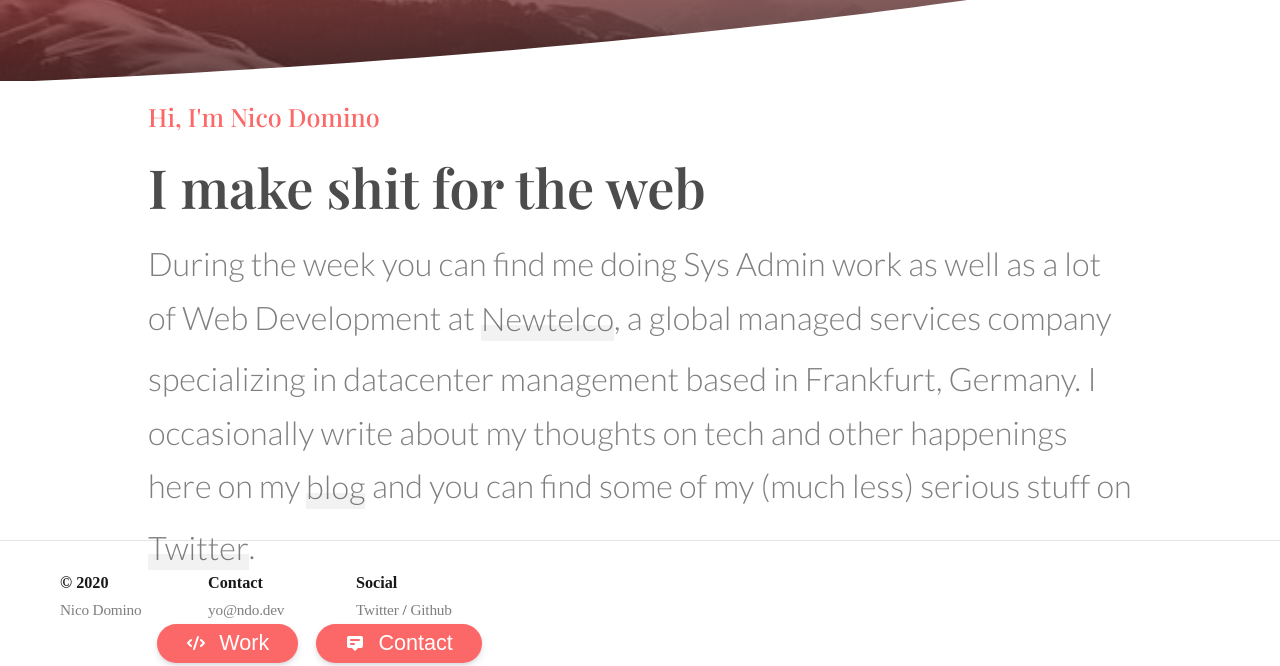
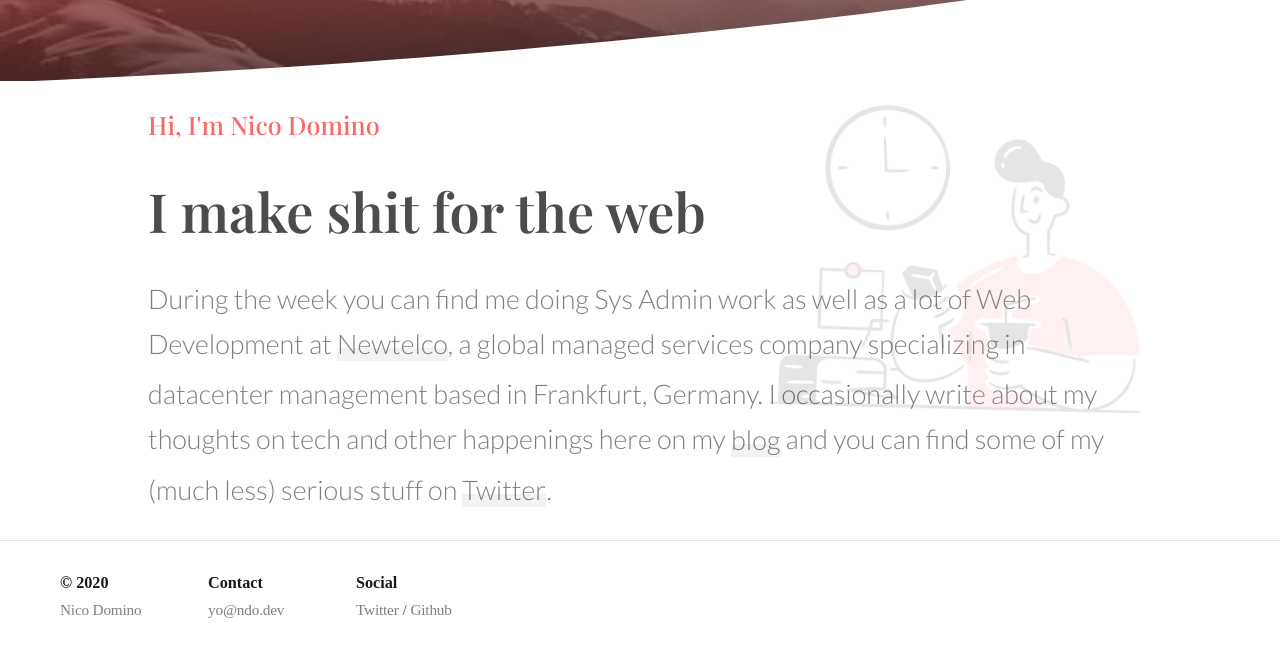
Before and after one commit to ndom91/home2020, a Gatsby site: page / in a window 1280 px wide. Shown: the part 149-815 px from the top of the page. Built offline with nearby package versions, Linux system fonts and the light colour scheme; Gatsby itself is replaced by a stand-in of ours; some packages are replaced by stand-ins of ours; a web font is replaced by a local one.

Commit message:
update: homepage illustration

```diff
--- a/src/components/Header.tsx
+++ b/src/components/Header.tsx
@@ -40,7 +40,7 @@ const HeaderWrapper: any = styled.header`
     padding: 0.5rem 1rem 0.5rem;
   }
   @media ${media.small} {
-    padding: 1rem 0.5rem 2rem;
+    padding: 1rem 0.5rem 0rem;
   }
 `
 
--- a/src/components/Layout.tsx
+++ b/src/components/Layout.tsx
@@ -61,7 +61,7 @@ const GlobalStyle = createGlobalStyle`
 `
 
 const Footer = styled.footer`
-  position: absolute;
+  position: fixed;
   bottom: 0;
   width: 100%;
   display: flex;
@@ -104,6 +104,12 @@ const FooterSection = styled.div`
     color: ${theme.colors.grey.light};
     display: inline;
     letter-spacing: -0.2px;
+  }
+  @media ${media.medium} {
+    margin: 20px;
+  }
+  @media ${media.small} {
+    margin: 10px;
   }
 `
 
--- a/src/pages/index.tsx
+++ b/src/pages/index.tsx
@@ -8,6 +8,7 @@ import theme from '../../config/Theme'
 import config from '../../config/SiteConfig'
 import { media } from '../utils/media'
 import { Header } from '../components/Header'
+import office from '../../static/assets/office.svg'
 
 const Homepage = styled.main`
   display: flex;
@@ -23,6 +24,7 @@ const Homepage = styled.main`
   @media ${media.small} {
     height: 100%;
     flex-direction: column;
+    margin-bottom: 100px;
   }
 `
 
@@ -95,14 +97,13 @@ const HeaderText: any = styled.h3`
   }
 `
 const SubHeader: any = styled.div`
-  font-size: 1.8rem;
   font-weight: 300;
   font-family: ${config.sanSerifFontFamily};
   color: ${theme.colors.grey.light};
   margin-bottom: 20px;
 
   @media ${media.large} {
-    font-size: 1.6rem;
+    font-size: 1.5rem;
   }
   @media ${media.medium} {
     font-size: 1.3rem;
@@ -119,7 +120,7 @@ const SubHeader: any = styled.div`
     box-shadow: 0 0 1px rgba(0, 0, 0, 0);
     position: relative;
     overflow: hidden;
-    height: 60px;
+    height: 50px;
 
     @media ${media.large} {
       height: 52px;
@@ -196,6 +197,31 @@ const LinkWrapper = styled.div`
   justify-content: flex-start;
 `
 
+const OfficeWorker = styled.img`
+  position: absolute;
+  width: 30vw;
+  opacity: 0.1;
+  top: 17%;
+  right: 10%;
+  transform: rotate(2deg);
+  @media ${media.huge} {
+    top: 27%;
+    transform: rotate(2deg);
+  }
+  @media ${media.large} {
+    width: 50vw;
+    top: 50%;
+    right: 50%;
+    transform: rotate(0deg) translate(50%, -20%);
+  }
+  @media ${media.small} {
+    width: 90vw;
+    top: 50%;
+    right: 50%;
+    transform: rotate(0deg) translate(50%, -20%);
+  }
+`
+
 export default class IndexPage extends React.Component<PageProps> {
   public render() {
     // const { data } = this.props
@@ -216,7 +242,7 @@ export default class IndexPage extends React.Component<PageProps> {
                   <Link to="/blog">blog</Link> and you can find some of my (much less) serious stuff on{' '}
                   <a href="https://twitter.com/ndom91">Twitter</a>.
                 </SubHeader>
-                <LinkWrapper>
+                {/* <LinkWrapper>
                   <Link to="/about#work">
                     <Button big={true}>
                       <svg viewBox="0 0 20 20" fill="currentColor" className="w-8 h-8">
@@ -241,8 +267,9 @@ export default class IndexPage extends React.Component<PageProps> {
                       Contact
                     </Button>
                   </Link>
-                </LinkWrapper>
+                </LinkWrapper> */}
               </HomepageContent>
+              <OfficeWorker src={office} alt="Office Worker" />
             </GridRow>
           </Homepage>
         </Wrapper>
--- a/src/utils/media.ts
+++ b/src/utils/media.ts
@@ -1,10 +1,12 @@
 const sizes = {
+  huge: '1500px',
   large: '1200px',
   medium: '900px',
   small: '600px',
 }
 
 export const media = {
+  huge: `(max-width: ${sizes.huge})`,
   large: `(max-width: ${sizes.large})`,
   medium: `(max-width: ${sizes.medium})`,
   small: `(max-width: ${sizes.small})`,
```
Also changed, not shown: static/assets/office.svg (added).
